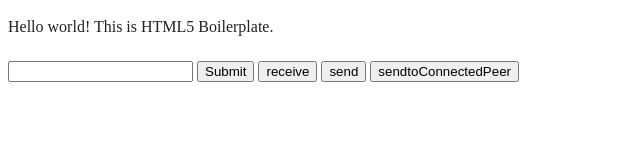
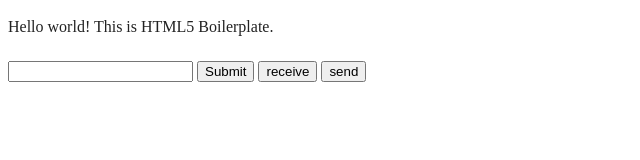
Before and after one commit to akonsand/akonsand.github.io, a plain HTML site: page index.html in a window 1280 px wide. Shown: the whole page, without its empty margins (0-640 px from the left). Drawn offline with nearby package versions, Linux system fonts and the light colour scheme; no server answers.

Commit message:
removed send to connected peer button

```diff
--- a/index.html
+++ b/index.html
@@ -47,12 +47,6 @@
             });
         }
         sendConnection()">
-		<input type="button" value="sendtoConnectedPeer" name="sendtoConnectedPeer" onclick="function sendHello() {
-            if(connection.open()){
-				connection.send('hello');
-			}
-        }
-        sendHello()">
         <h1 id="messages"></h1>
         <script src="https://ajax.googleapis.com/ajax/libs/jquery/1.9.1/jquery.min.js"></script>
         <script src="js/peer.js"></script>
```
